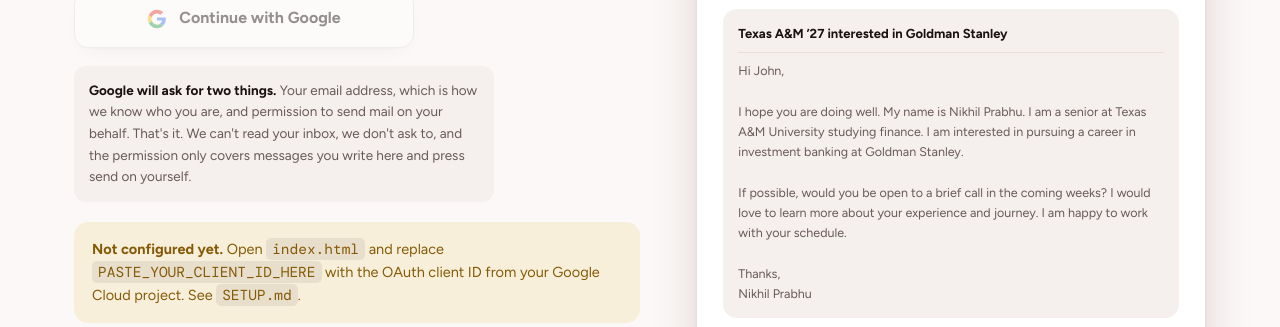
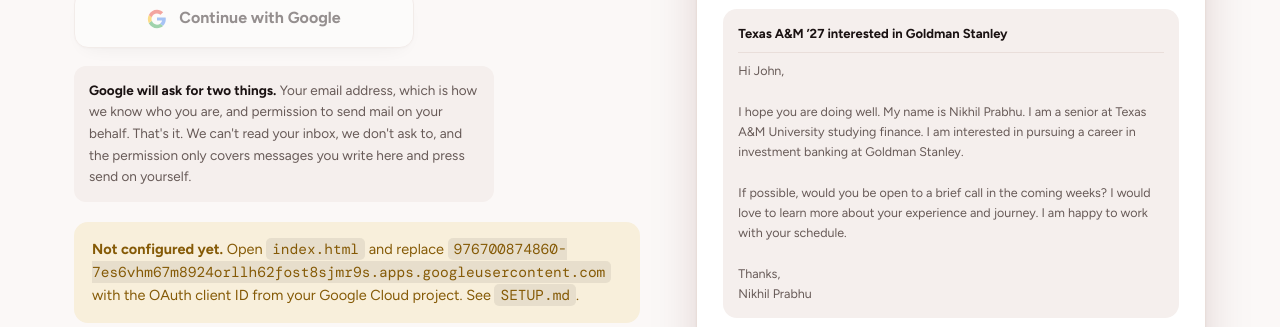
Before and after one commit to Nikhilprabh32/RSR, a plain HTML site: page index.html in a window 1280 px wide. Shown: the part 585-912 px from the top of the page. Drawn offline with nearby package versions, Linux system fonts and the light colour scheme.

Commit message:
Update OAuth client ID placeholder in index.html

```diff
--- a/index.html
+++ b/index.html
@@ -276,7 +276,7 @@
             <b>Google will ask for two things.</b> Your email address, which is how we know who you are, and permission to send mail on your behalf. That's it. We can't read your inbox, we don't ask to, and the permission only covers messages you write here and press send on yourself.
           </div>
           <div class="cfgwarn" id="cfgwarn" hidden>
-            <b>Not configured yet.</b> Open <code>index.html</code> and replace <code>PASTE_YOUR_CLIENT_ID_HERE</code> with the OAuth client ID from your Google Cloud project. See <code>SETUP.md</code>.
+            <b>Not configured yet.</b> Open <code>index.html</code> and replace <code>976700874860-7es6vhm67m8924orllh62fost8sjmr9s.apps.googleusercontent.com</code> with the OAuth client ID from your Google Cloud project. See <code>SETUP.md</code>.
           </div>
           <div class="proof">58 bank formats, hand-verified. Built for Horizons.</div>
         </div>
```
